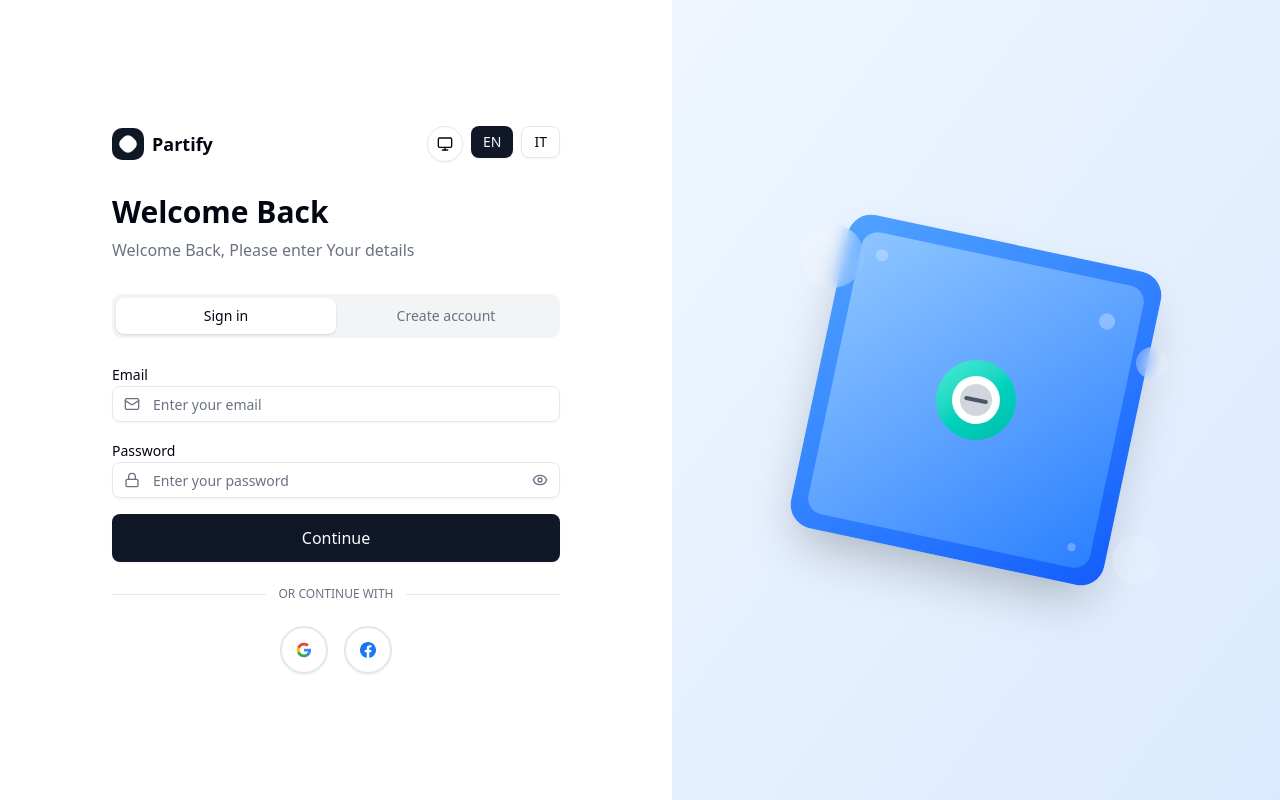
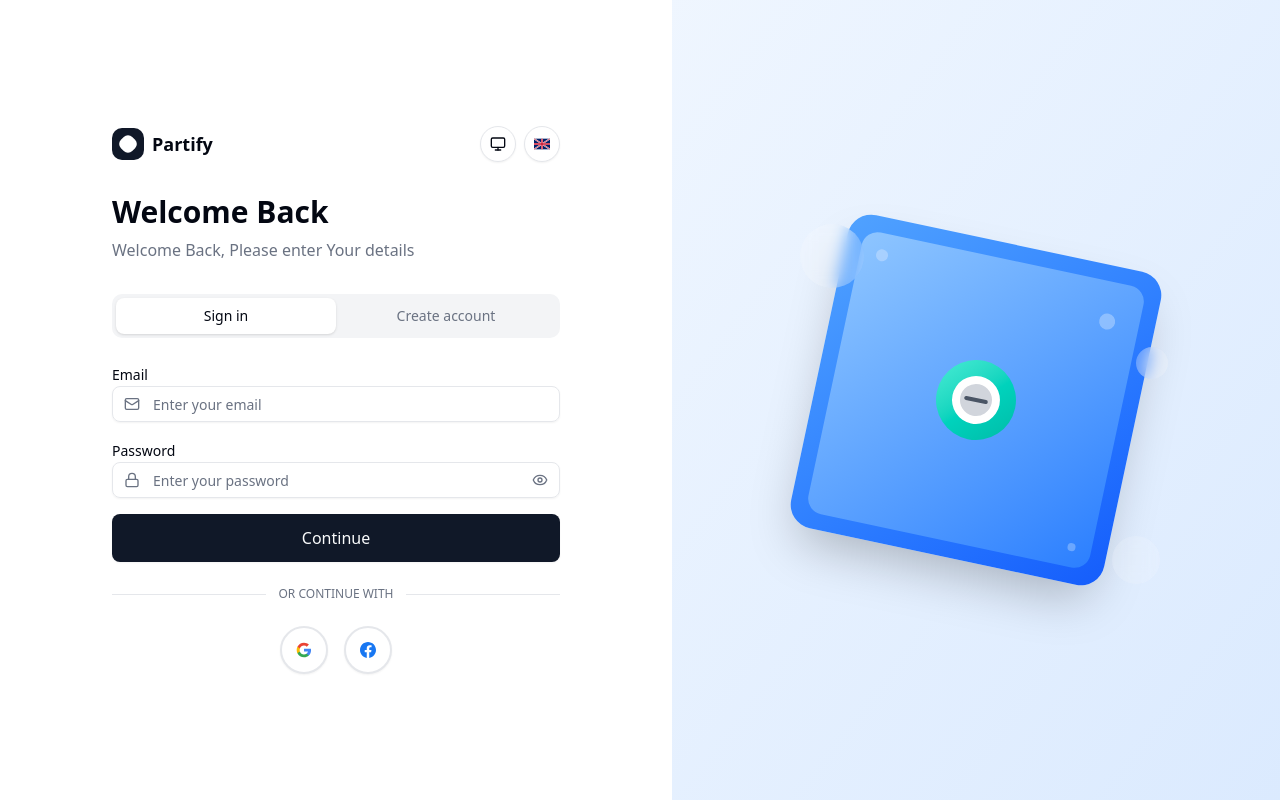
Before and after one commit to BigFishIta/partify, a Next.js app: page /auth in a window 1280 px wide. Built offline with nearby package versions, Linux system fonts and the light colour scheme.

Commit message:
Create flag toggle for locale selector

```diff
--- a/src/components/LocaleSelector.tsx
+++ b/src/components/LocaleSelector.tsx
@@ -4,25 +4,46 @@ import { useLocale } from '@/contexts/LocaleContext'
 import { Button } from '@/components/ui/button'
 import { Locale } from '@/lib/i18n'
 
+const FlagIcon = ({ locale }: { locale: Locale }) => {
+  if (locale === 'en') {
+    return (
+      <svg className="w-5 h-5" viewBox="0 0 24 16" fill="none">
+        {/* UK Flag */}
+        <rect width="24" height="16" fill="#012169"/>
+        <path d="M0 0L24 16M24 0L0 16" stroke="#fff" strokeWidth="2"/>
+        <path d="M0 0L24 16M24 0L0 16" stroke="#C8102E" strokeWidth="1"/>
+        <path d="M12 0V16M0 8H24" stroke="#fff" strokeWidth="3"/>
+        <path d="M12 0V16M0 8H24" stroke="#C8102E" strokeWidth="2"/>
+      </svg>
+    )
+  }
+
+  return (
+    <svg className="w-5 h-5" viewBox="0 0 24 16" fill="none">
+      {/* Italian Flag */}
+      <rect width="8" height="16" fill="#009246"/>
+      <rect x="8" width="8" height="16" fill="#fff"/>
+      <rect x="16" width="8" height="16" fill="#CE2B37"/>
+    </svg>
+  )
+}
+
 export function LocaleSelector() {
   const { locale, setLocale } = useLocale()
 
+  const toggleLocale = () => {
+    setLocale(locale === 'en' ? 'it' : 'en')
+  }
+
   return (
-    <div className="flex gap-2">
-      <Button
-        variant={locale === 'en' ? 'default' : 'outline'}
-        size="sm"
-        onClick={() => setLocale('en')}
-      >
-        EN
-      </Button>
-      <Button
-        variant={locale === 'it' ? 'default' : 'outline'}
-        size="sm"
-        onClick={() => setLocale('it')}
-      >
-        IT
-      </Button>
-    </div>
+    <Button
+      variant="outline"
+      size="icon"
+      onClick={toggleLocale}
+      className="rounded-full p-2 hover:scale-105 transition-transform"
+      aria-label={`Switch to ${locale === 'en' ? 'Italian' : 'English'}`}
+    >
+      <FlagIcon locale={locale} />
+    </Button>
   )
 }
```
